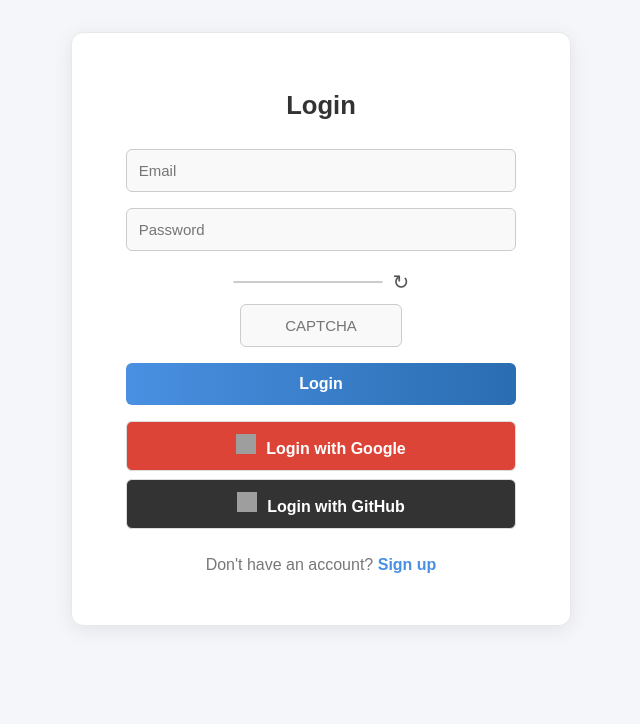
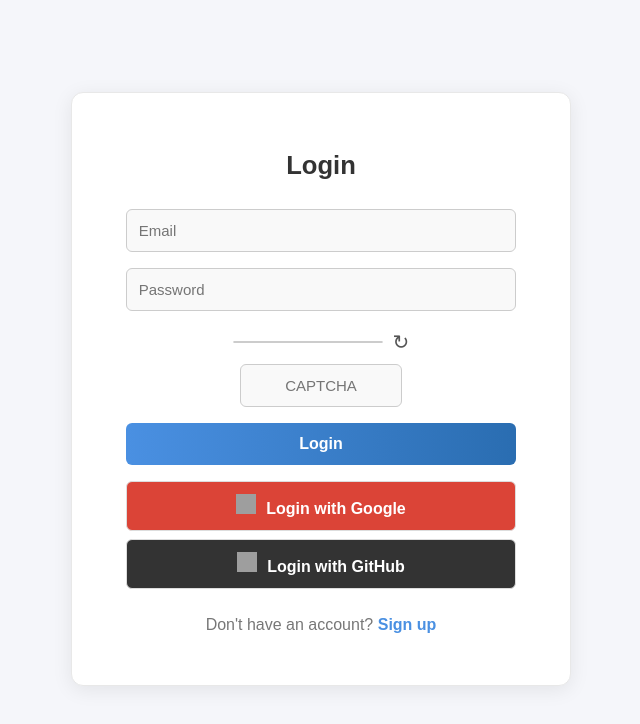
Before and after one commit to Shaan2522/authentication-using-MERN-stack, a React (Vite) app in the folder frontend/: page /login in a window 1280 px wide. Shown: the top 724 px of the page, without its empty margins (319-959 px from the left). Built offline with nearby package versions, Linux system fonts and the light colour scheme; no server answers; grey boxes are pictures that could not be loaded.

Commit message:
update title

```diff
--- a/frontend/index.html
+++ b/frontend/index.html
@@ -3,7 +3,7 @@
   <head>
     <meta charset="UTF-8" />
     <meta name="viewport" content="width=device-width, initial-scale=1.0" />
-    <title>Vite + React</title>
+    <title>MERN Auth</title>
   </head>
   <body>
     <div id="root"></div>
--- a/frontend/src/pages/AuthForm.css
+++ b/frontend/src/pages/AuthForm.css
@@ -1,7 +1,7 @@
 /* AuthForm.css - Modern, clean form styling */
 .auth-form-container {
   max-width: 500px;
-  /* margin: 40px auto; */
+  margin-top: 60px;
   background: #ffffff;
   padding: 2rem;
   border-radius: 12px;
```
